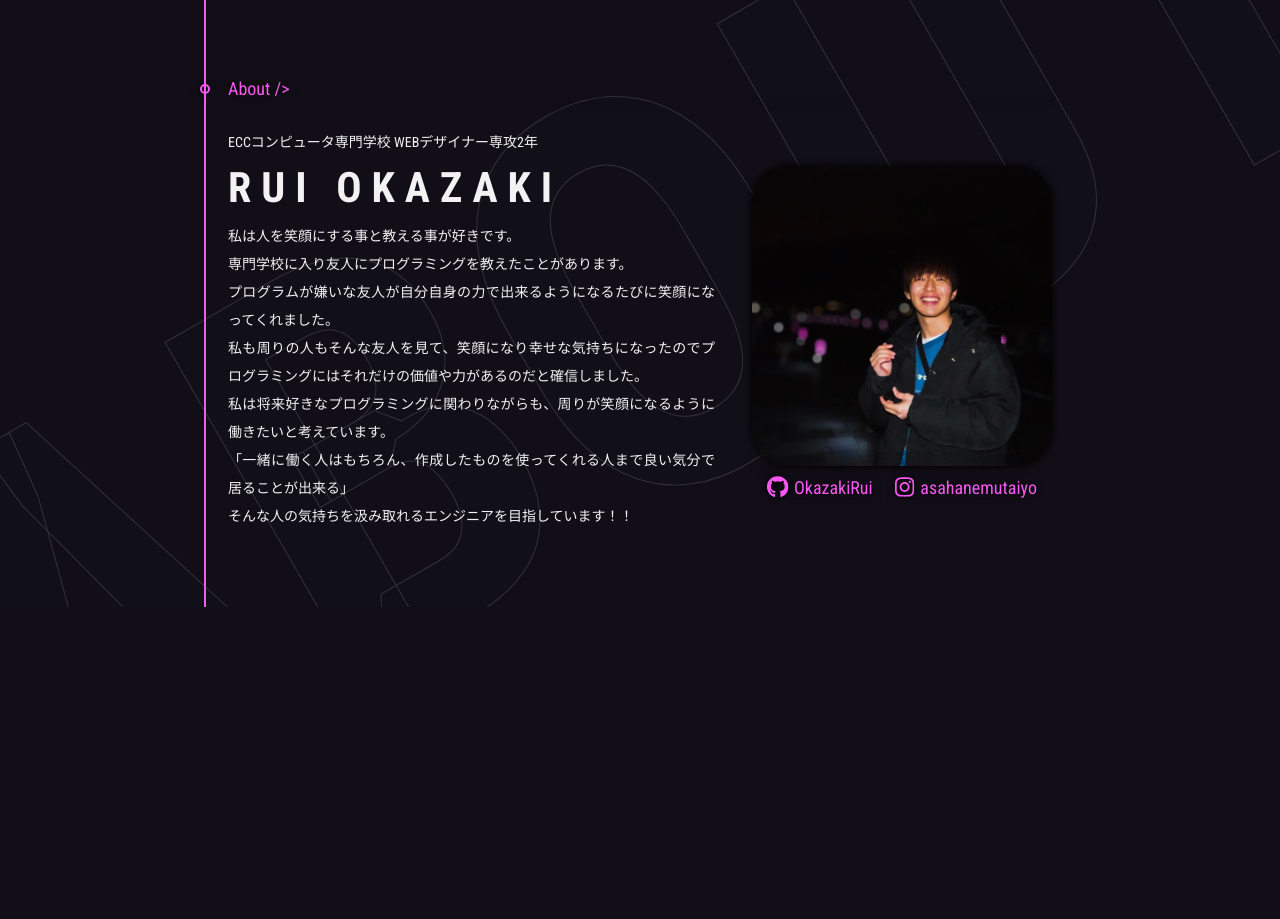
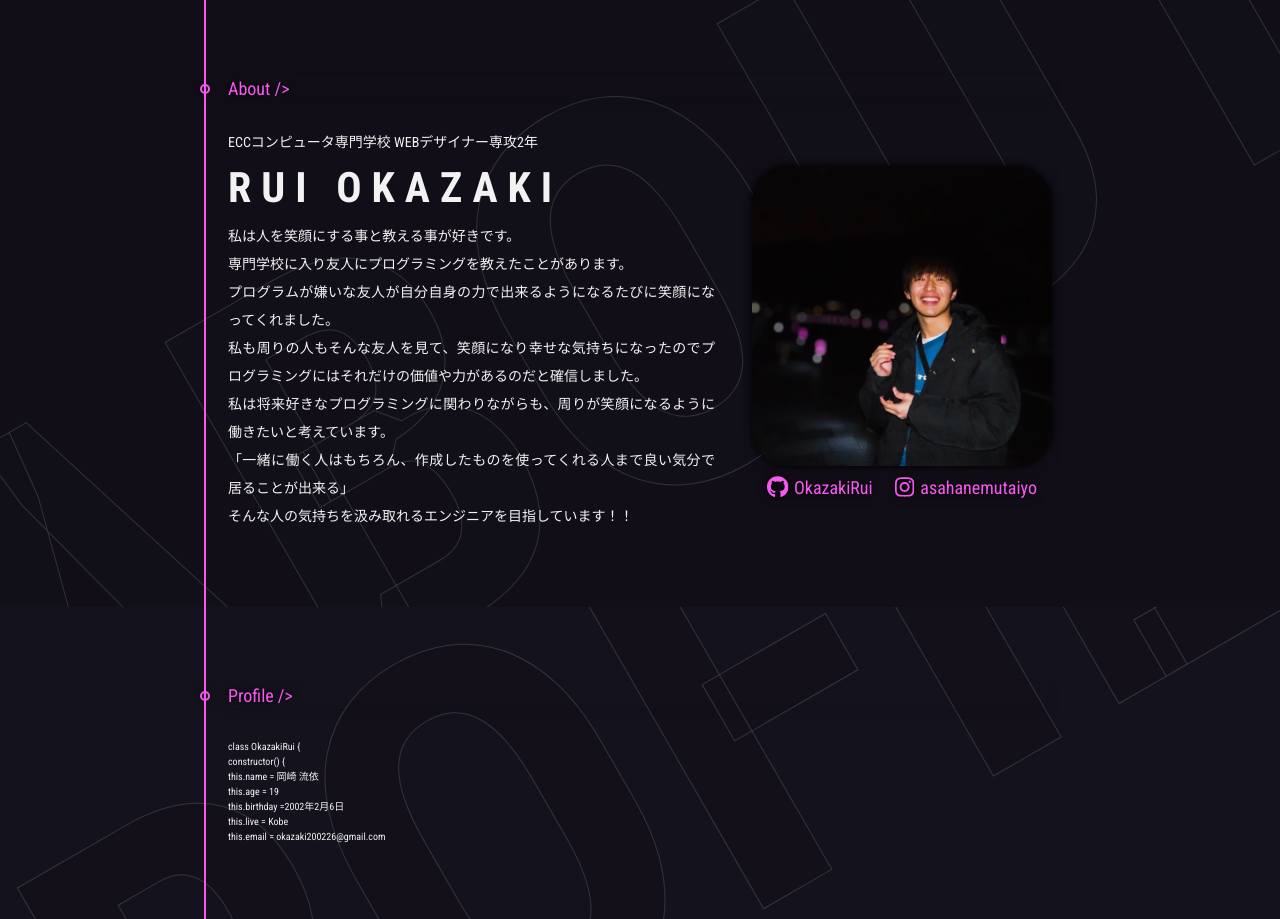
Before and after one commit to ruiokazaki-archive/portfolio-react, a React (Create React App) app: page / in a window 1280 px wide. Before the commit the page ends 800 px from the top, so only its background shows below. Built offline with nearby package versions, Linux system fonts and the light colour scheme.

Commit message:
add: create Profile components

```diff
--- /dev/null
+++ b/src/components/organisms/Profile.tsx
@@ -0,0 +1,26 @@
+import { VFC } from 'react';
+import SectionWrap from '../templates/SectionWrap';
+// import {} from './Profile.style';
+
+import { ProfileCode } from '../../data/ProfileSkillCode';
+
+type Props = {
+  profileData: ProfileCode;
+};
+
+const Profile: VFC<Props> = ({ profileData }) => (
+  <SectionWrap sectionTitle="Profile">
+    <p>class OkazakiRui &#123;</p>
+    <p>constructor() &#123;</p>
+    <p>this.name = {profileData.constructor.name}</p>
+    <p>this.age = {profileData.constructor.age}</p>
+    <p>
+      this.birthday =
+      {`${profileData.constructor.birthday.year}年${profileData.constructor.birthday.month}月${profileData.constructor.birthday.date}日`}
+    </p>
+    <p>this.live = {profileData.constructor.live}</p>
+    <p>this.email = {profileData.constructor.email}</p>
+  </SectionWrap>
+);
+
+export default Profile;
--- a/src/components/pages/Home.tsx
+++ b/src/components/pages/Home.tsx
@@ -1,9 +1,13 @@
 import { VFC } from 'react';
 import About from '../organisms/About';
+import Profile from '../organisms/Profile';
+
+import { ProfileData } from '../../data/ProfileSkillCode';
 
 const Home: VFC = () => (
   <>
     <About />
+    <Profile profileData={ProfileData} />
   </>
 );
 
--- a/src/data/ProfileSkillCode.ts
+++ b/src/data/ProfileSkillCode.ts
@@ -38,7 +38,7 @@ const getAge = () => {
 
 export const ProfileData: ProfileCode = {
   constructor: {
-    name: 'string',
+    name: '岡崎 流依',
     age: getAge(),
     birthday,
     live: 'Kobe',
```
